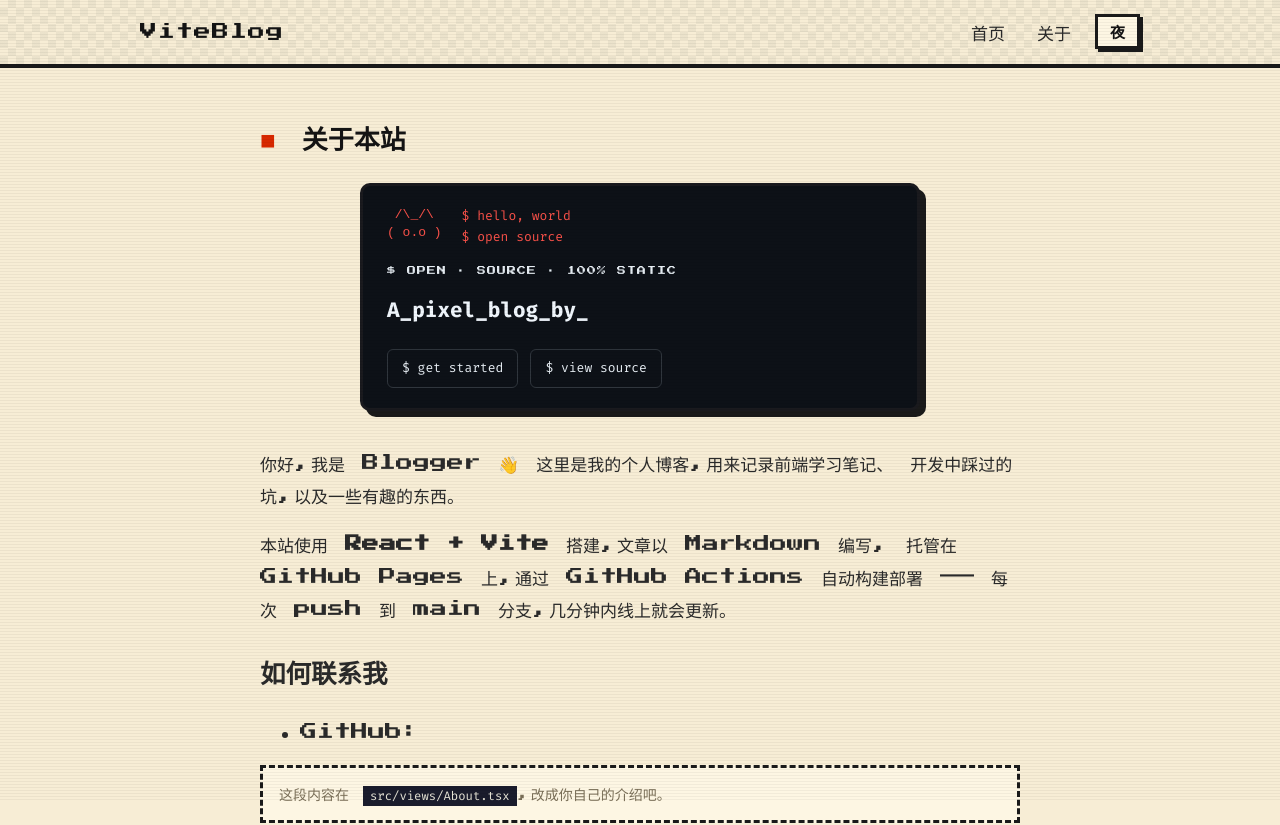
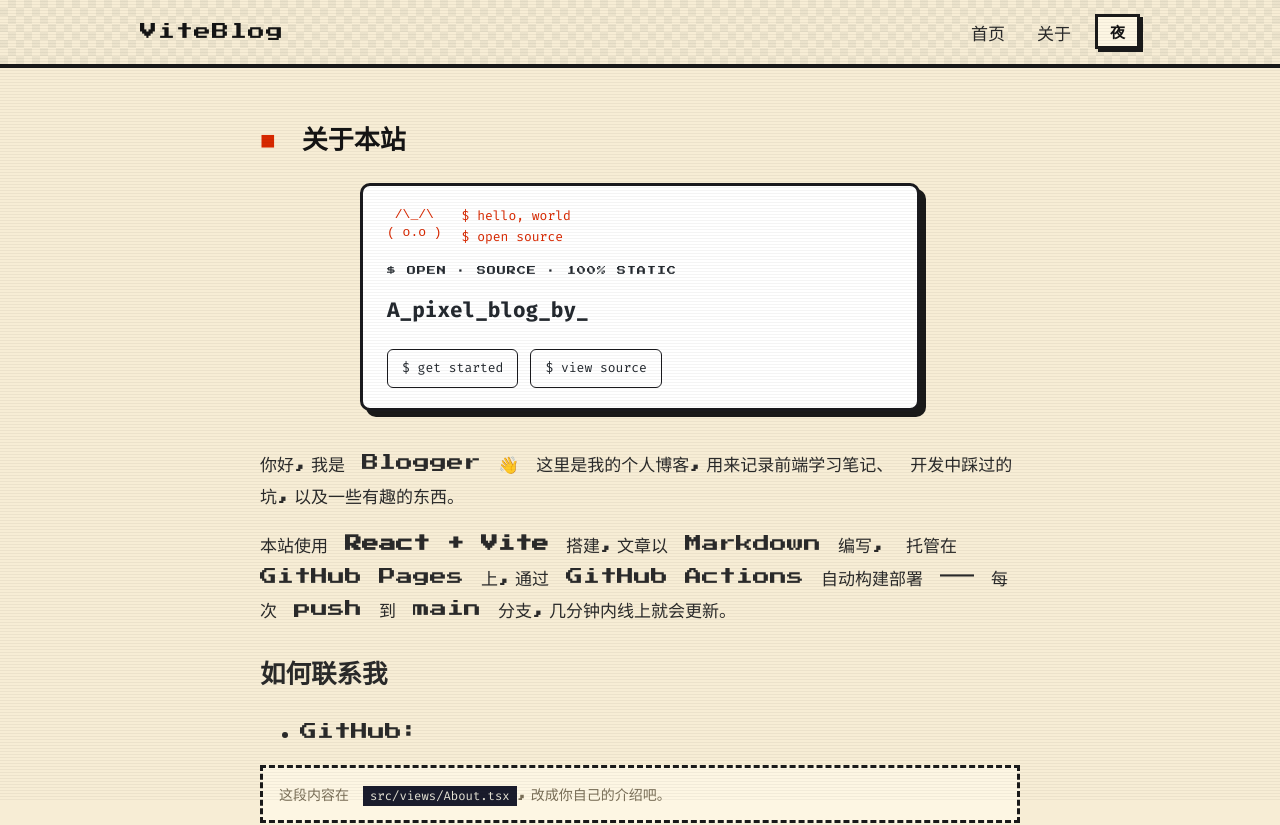
Before and after one commit to KongValley/ViteBlog, a React (Vite) app: page /about in a window 1280 px wide. Shown: the top 825 px of the page. Built offline with nearby package versions, Linux system fonts and the light colour scheme; a web font is replaced by a local one; what marked-highlight would draw is missing.

Commit message:
feat: 终端卡片配色跟随主题(白天浅色/夜晚深色)

```diff
--- a/src/style.css
+++ b/src/style.css
@@ -725,17 +725,30 @@ button.tag:hover,
   color: var(--muted);
 }
 
-/* ---------- 终端风格小卡片(始终深色,像一块真终端) ---------- */
+/* ---------- 终端风格小卡片(配色跟随主题:白天浅色 / 夜晚深色终端) ---------- */
 .terminal-card {
+  /* 白天:浅色终端(类 GitHub Light) */
+  --tcard-bg: #ffffff;
+  --tcard-ink: #24292f;
+  --tcard-accent: var(--red);
+  --tcard-line: #1a1a1e;
   max-width: 560px;
   margin: 0 auto 36px;
   padding: 20px 24px;
-  background: #0d1117;
-  border: 3px solid #1a1a1e;
+  background: var(--tcard-bg);
+  border: 3px solid var(--tcard-line);
   border-radius: 10px !important; /* 参考图自带圆角,特批 */
   box-shadow: 6px 6px 0 var(--shadow);
-  color: #e6edf3;
+  color: var(--tcard-ink);
   font-family: var(--font-code);
+}
+
+[data-theme='dark'] .terminal-card {
+  /* 夜晚:深色终端(类 GitHub Dark) */
+  --tcard-bg: #0d1117;
+  --tcard-ink: #e6edf3;
+  --tcard-accent: #f85149;
+  --tcard-line: #30363d;
 }
 
 .term-top {
@@ -748,28 +761,28 @@ button.tag:hover,
   margin: 0;
   font-size: 13px;
   line-height: 1.35;
-  color: #f85149;
+  color: var(--tcard-accent);
 }
 
 .term-lines p {
   margin: 0;
   font-size: 13px;
   line-height: 1.6;
-  color: #f85149;
+  color: var(--tcard-accent);
 }
 
 .term-sub {
   margin: 14px 0 0;
   font-size: 9px;
   letter-spacing: 1px;
-  color: #e6edf3;
+  color: var(--tcard-ink);
 }
 
 .term-title {
   margin: 12px 0 18px;
   font-size: 21px;
   font-weight: 700;
-  color: #f0f6fc;
+  color: var(--tcard-ink);
   overflow-wrap: anywhere;
 }
 
@@ -782,10 +795,10 @@ button.tag:hover,
 .term-btn {
   display: inline-block;
   padding: 6px 14px;
-  border: 1px solid #30363d;
+  border: 1px solid var(--tcard-line);
   border-radius: 6px !important;
-  background: #0d1117;
-  color: #e6edf3;
+  background: var(--tcard-bg);
+  color: var(--tcard-ink);
   font-size: 13px;
   transition: border-color 0.1s steps(2), color 0.1s steps(2),
     transform 0.05s steps(2);
@@ -793,8 +806,8 @@ button.tag:hover,
 
 .term-btn:hover {
   text-decoration: none;
-  border-color: #f85149;
-  color: #ff7b72;
+  border-color: var(--tcard-accent);
+  color: var(--tcard-accent);
   transform: translate(-1px, -1px);
 }
 
```
